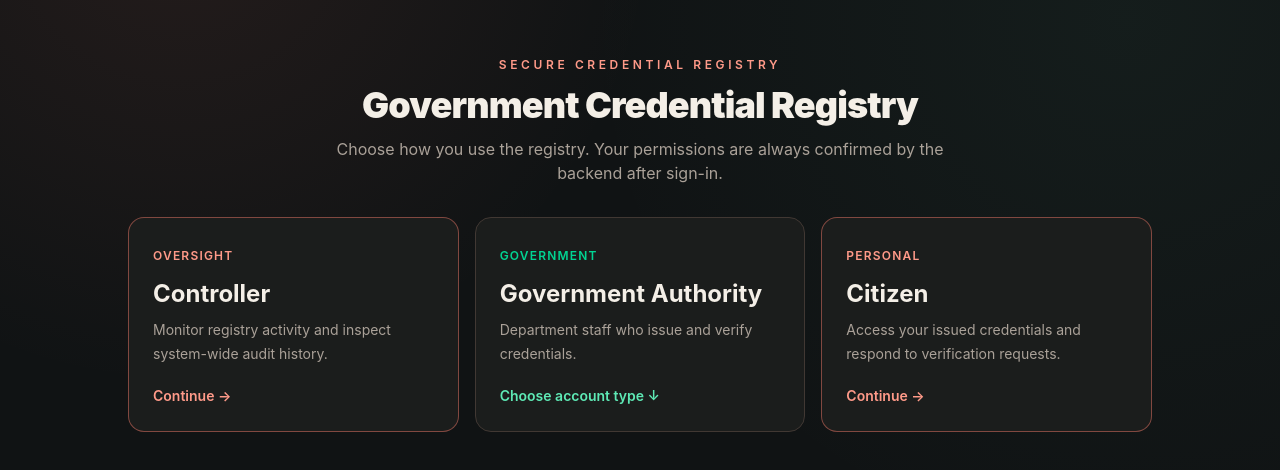
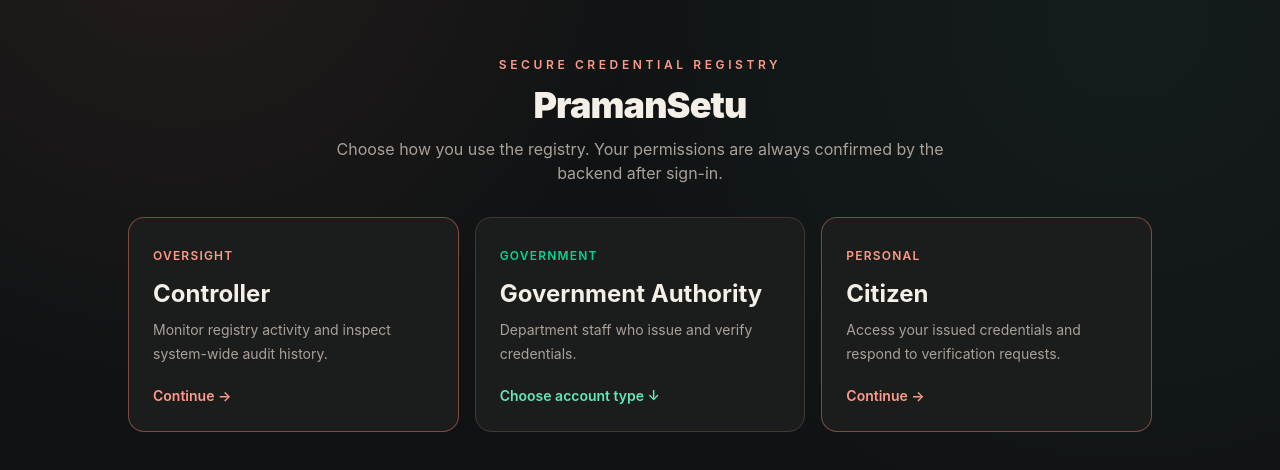
Before and after one commit to zb8ne/404-Jackpot-SIH26-, a React (Vite) app in the folder frontend/: page / in a window 1280 px wide. Shown: the part 156-626 px from the top of the page. Built offline with nearby package versions, Linux system fonts and the light colour scheme; no server answers.

Commit message:
rebrand: Credential Registry -> PramanSetu
Renamed the app across the browser tab title, the authenticated app
header, the Login screen, and the /demo page — plus the logo badge
initials (CR -> PS).

```diff
--- a/frontend/index.html
+++ b/frontend/index.html
@@ -4,7 +4,7 @@
     <meta charset="UTF-8" />
     <link rel="icon" type="image/svg+xml" href="/favicon.svg" />
     <meta name="viewport" content="width=device-width, initial-scale=1.0" />
-    <title>Credential Registry</title>
+    <title>PramanSetu</title>
   </head>
   <body>
     <div id="root"></div>
--- a/frontend/src/components/AppShell.tsx
+++ b/frontend/src/components/AppShell.tsx
@@ -57,10 +57,10 @@ export function AppShell({
         <div className="mx-auto max-w-[1600px] px-4 py-3 sm:px-6">
           <div className="flex items-center justify-between gap-4">
             <div className="flex min-w-0 items-center gap-3">
-              <div className={`flex h-10 w-10 shrink-0 items-center justify-center rounded-xl border text-lg font-black ${accent}`}>CR</div>
+              <div className={`flex h-10 w-10 shrink-0 items-center justify-center rounded-xl border text-lg font-black ${accent}`}>PS</div>
               <div className="min-w-0">
                 <div className="flex items-center gap-2">
-                  <h1 className="truncate text-sm font-bold text-slate-100">Credential Registry</h1>
+                  <h1 className="truncate text-sm font-bold text-slate-100">PramanSetu</h1>
                   {government?.department && <span className={`hidden rounded-full border px-2 py-0.5 text-[10px] font-bold uppercase tracking-wider sm:inline ${accent}`}>{government.department.name}</span>}
                 </div>
                 <div className="mt-0.5 flex items-center gap-2 text-[11px] text-slate-500">
--- a/frontend/src/screens/Demo.tsx
+++ b/frontend/src/screens/Demo.tsx
@@ -138,7 +138,7 @@ export function Demo() {
       <header className="border-b border-slate-800 bg-slate-900/60">
         <div className="mx-auto max-w-6xl px-6 py-5">
           <h1 className="text-2xl font-black tracking-tight text-slate-100">
-            Government Credential Registry
+            PramanSetu
           </h1>
           <p className="text-sm text-slate-500">
             {!profileChecked
--- a/frontend/src/screens/Login.tsx
+++ b/frontend/src/screens/Login.tsx
@@ -53,7 +53,7 @@ export function Login({ initialError = '' }: { initialError?: string }) {
       <div className="w-full max-w-5xl">
         <div className="mb-8 text-center">
           <p className="text-xs font-semibold uppercase tracking-[0.3em] text-sky-400">Secure credential registry</p>
-          <h1 className="mt-3 text-4xl font-black tracking-tight text-slate-100">Government Credential Registry</h1>
+          <h1 className="mt-3 text-4xl font-black tracking-tight text-slate-100">PramanSetu</h1>
           <p className="mx-auto mt-3 max-w-2xl text-slate-400">
             Choose how you use the registry. Your permissions are always confirmed by the backend after sign-in.
           </p>
```
